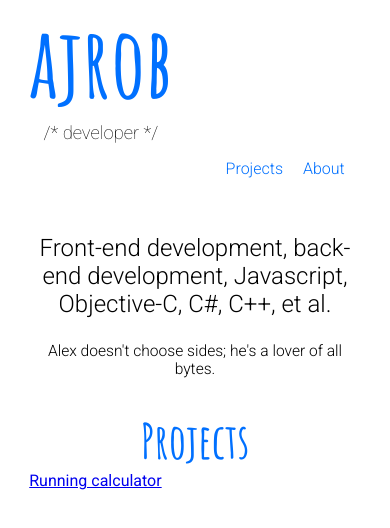
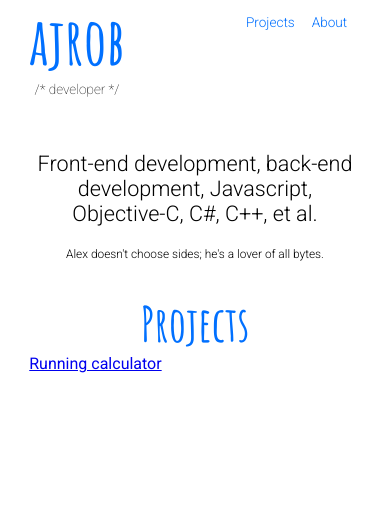
Before and after one commit to ajrob/ajrob.github.io, a plain HTML site: page index.html in a window 390 px wide. Drawn offline with Linux system fonts and the light colour scheme.

Commit message:
Adds media query for smaller devices

```diff
--- a/index.html
+++ b/index.html
@@ -2,6 +2,7 @@
 <html>
 <head>
 	<title>Alex Robinson</title>
+  <meta name="viewport" content="width=device-width">
   <link rel="stylesheet" href="styles/normalize.css">
   <link rel="stylesheet" href="styles/style.css">
   <link href='http://fonts.googleapis.com/css?family=Amatic+SC:700|Courgette|Roboto:400,900,700,500,300,100' rel='stylesheet' type='text/css'>
--- a/styles/style.css
+++ b/styles/style.css
@@ -76,3 +76,31 @@ main {
   text-decoration: none;
   font-size: 3em;
 }
+
+@media screen and (max-width: 992px) {
+  .logo {
+    font-size: 4em;
+  }
+
+  .logo-subtext {
+    font-size: .85em;
+  }
+
+  .navigation {
+    font-size: 0.85em;
+  }
+
+  .intro {
+    font-size: 1.35em;
+    font-weight: 300;
+  }
+
+  .intro p+p {
+    font-size: 0.55em;
+  }
+
+  .links-section p a {
+    font-size: 3em;
+  }
+
+}
```
